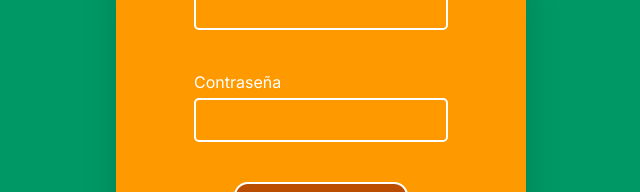
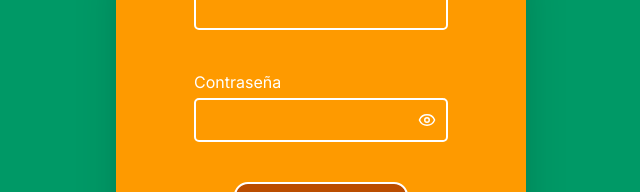
Before and after one commit to REPOSITORIO-PROYECTOS/sistema_gestion_ima, a Next.js app in the folder front/: page / in a window 1280 px wide. Shown: the part 336-528 px from the top of the page, without its empty margins (319-959 px from the left). Built offline with nearby package versions, Linux system fonts and the light colour scheme.

Commit message:
Update Login UI

```diff
--- a/front/src/app/page.tsx
+++ b/front/src/app/page.tsx
@@ -4,40 +4,50 @@
 
 import Image from 'next/image'
 import "../styles/globals.css"
-
 import { useRouter } from 'next/navigation'
-import { useAuthStore } from '@/lib/authStore'
-import { FormEvent, useState } from 'react'
+/* import { useAuthStore } from '@/lib/authStore'
+ */import { FormEvent, useState } from 'react'
+import { Eye, EyeOff } from "lucide-react" // o cualquier ícono que uses
 
 function Login() {
 
   const router = useRouter()
-  const setRole = useAuthStore(state => state.setRole)
+  /* const setRole = useAuthStore(state => state.setRole) */
   const [username, setUsername] = useState('')
   const [password, setPassword] = useState('')
 
+  // Animacion para mostrar contraseña
+  const [showPassword, setShowPassword] = useState(false)
+
+
   const handleLogin = async (e: FormEvent) => {
+
     e.preventDefault()
+
+    const formData = new URLSearchParams()
+    formData.append("username", username)
+    formData.append("password", password)
 
     try {
       const response = await fetch("https://sistema-ima.sistemataup.online/api/auth/token", {
         method: "POST",
-        headers: { "Content-Type": "application/json" },
-        body: JSON.stringify({ username, password })
+        headers: {
+          "Content-Type": "application/x-www-form-urlencoded"
+        },
+        body: formData.toString()
       })
 
       if (!response.ok) throw new Error("Credenciales inválidas")
 
       const data = await response.json()
 
-      // data.token es el JWT que viene del backend
-      const { token, role } = data
+      const { access_token /* , token_type */ } = data
 
-      // Guardar token en localStorage o cookie
-      localStorage.setItem("token", token)
+      // Guardar token
+      localStorage.setItem("token", access_token)
 
-      // Guardar el rol en Zustand (útil para rutas protegidas)
-      setRole(role)
+      // TODO: Decodificar token si querés saber el rol (o incluirlo en la respuesta)
+      // setRole(decoded.role) si lo sacás del JWT
 
       router.push("/dashboard")
 
@@ -46,6 +56,7 @@ function Login() {
       alert("Usuario o contraseña incorrectos")
     }
   }
+
 
 
   return (
@@ -72,15 +83,22 @@ function Login() {
         </div>
 
         {/* Contraseña */}
-        <div className="flex flex-col gap-1">
+        <div className="flex flex-col gap-1 relative">
           <label htmlFor="password" className="text-white">Contraseña</label>
           <input
             id="password"
-            type="password"
+            type={showPassword ? "text" : "password"}
             value={password}
             onChange={(e) => setPassword(e.target.value)}
-            className="border !border-white text-white bg-transparent px-3 py-2 rounded focus:!outline-none focus:!ring-0 focus:!border-white hover:!border-white"
+            className="border !border-white text-white bg-transparent px-3 py-2 rounded w-full pr-10"
           />
+          <button
+            type="button"
+            onClick={() => setShowPassword(!showPassword)}
+            className="absolute right-3 top-[41px] text-white cursor-pointer"
+          >
+            {showPassword ? <EyeOff size={18}/> : <Eye size={18}/>}
+          </button>
         </div>
 
         {/* Submit */}
```
